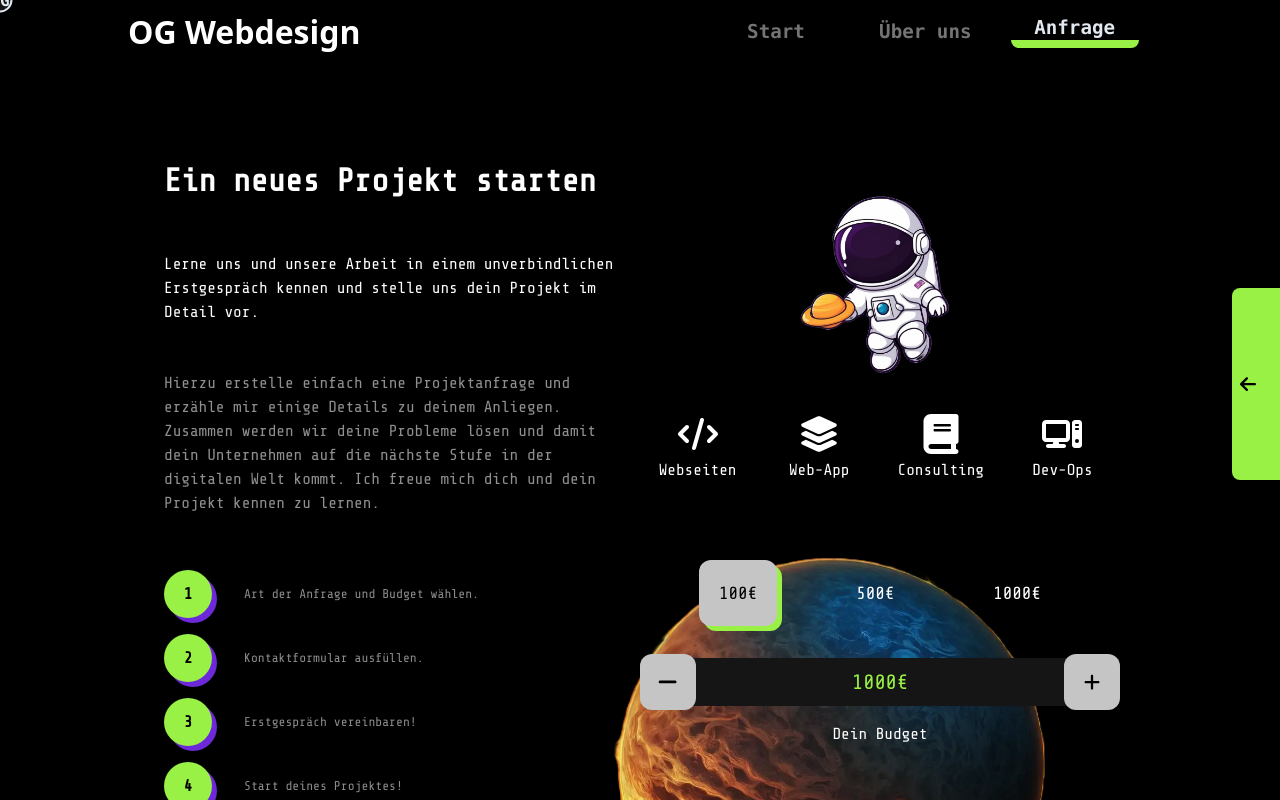
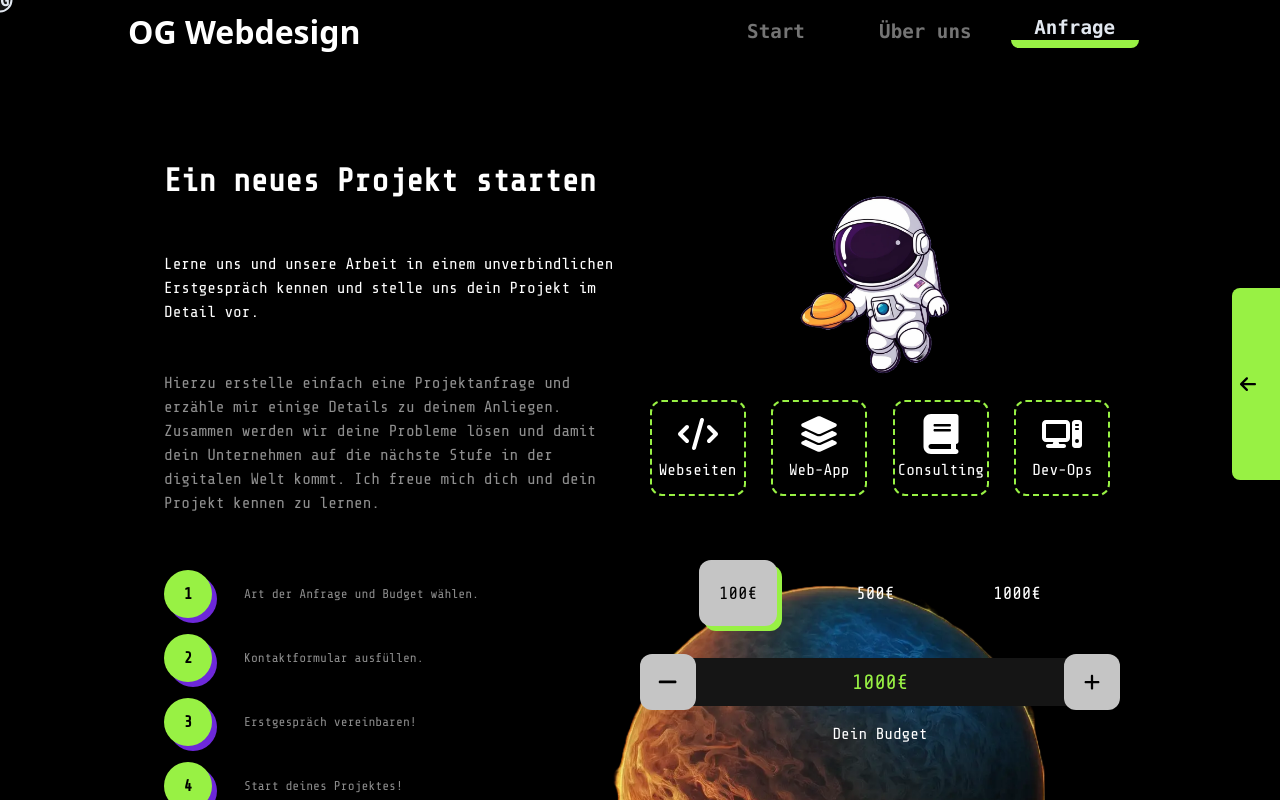
Before and after one commit to OGWebdesign/CompanyPage, a React (Vite) app: page / in a window 1280 px wide. Both pictures are taken after a click on the element "Anfrage". Shown: the top 800 px of the page. Built offline with nearby package versions, Linux system fonts and the light colour scheme.

Commit message:
offer missing things final add

```diff
--- a/src/components/OfferSite/index.tsx
+++ b/src/components/OfferSite/index.tsx
@@ -37,6 +37,8 @@ export const OfferSite = () => {
   const numberToAdd = select100 ? 100 : select500 ? 500 : 1000;
 
   const borderDashed = "border-dashed border-red-500 border-2 duration-500";
+
+  const borderGreenDashed = "border-dashed border-[#98f144] border-2 duration-500";
 
 
   const clickEffect = "bg-[#c5c5c5] shadow-[5px_5px_0px_0px_rgba(152,241,68)]"
@@ -83,9 +85,7 @@ export const OfferSite = () => {
   const sendRequest = async () => {
     setSend(true);
     if (price < 500) {
-      alert("Dein Budget ist zu niedrig. Bitte wähle ein Budget von mindestens 500€ aus.");
       setSend(false);
-      return;
     }
     if (!name || !email || !phone || !message || (select1 == false && select2 == false && select3 == false && select4 == false)) {
       alert("Bitte fülle alle Felder aus!");
@@ -240,7 +240,7 @@ export const OfferSite = () => {
                     setNoTechSelected(false);
                   }
                 }}
-                  className={`${noTechSelected ? borderDashed : ""}  tablet:w-[6rem] tablet:h-[6rem] mobile:w-[5rem] mobile:h-[5rem] ${select1 ? clickEffect : notClicked}  group duration-500 transition-all eas flex flex-col justify-center items-center rounded-xl`}>
+                  className={`${noTechSelected ? borderDashed : borderGreenDashed}  tablet:w-[6rem] tablet:h-[6rem] mobile:w-[5rem] mobile:h-[5rem] ${select1 ? clickEffect : notClicked}  group duration-500 transition-all eas flex flex-col justify-center items-center rounded-xl`}>
                   <div className={`flex justify-center items-center group-hover:fill-black duration-500 ${select1 ? "fill-black" : "fill-white"} `}>
                     <CodeIcon className={`mobile:w-[2rem] mobile:h-[2rem] tablet:w-[2.5rem] tablet:h-[2.5rem]`} />
                   </div>
@@ -256,7 +256,7 @@ export const OfferSite = () => {
                     setNoTechSelected(false);
                   }
                 }}
-                  className={`${noTechSelected ? borderDashed : ""} tablet:w-[6rem] tablet:h-[6rem] mobile:w-[5rem] mobile:h-[5rem] ${select2 ? clickEffect : notClicked}  group duration-500 transition-all eas flex flex-col justify-center items-center rounded-xl`}>
+                  className={`${noTechSelected ? borderDashed : borderGreenDashed} tablet:w-[6rem] tablet:h-[6rem] mobile:w-[5rem] mobile:h-[5rem] ${select2 ? clickEffect : notClicked}  group duration-500 transition-all eas flex flex-col justify-center items-center rounded-xl`}>
                   <div className={`flex justify-center items-center group-hover:fill-black duration-500 ${select2 ? "fill-black" : "fill-white"} `}>
                     <WebAppIcon className="mobile:w-[2rem] mobile:h-[2rem] tablet:w-[2.5rem] tablet:h-[2.5rem]" />
                   </div>
@@ -272,7 +272,7 @@ export const OfferSite = () => {
                     setNoTechSelected(false);
                   }
                 }}
-                  className={`${noTechSelected ? borderDashed : ""} tablet:w-[6rem] tablet:h-[6rem] mobile:w-[5rem] mobile:h-[5rem] ${select3 ? clickEffect : notClicked}  group duration-500 transition-all eas flex flex-col justify-center items-center rounded-xl`}>
+                  className={`${noTechSelected ? borderDashed : borderGreenDashed} tablet:w-[6rem] tablet:h-[6rem] mobile:w-[5rem] mobile:h-[5rem] ${select3 ? clickEffect : notClicked}  group duration-500 transition-all eas flex flex-col justify-center items-center rounded-xl`}>
                   <div className={`flex justify-center items-center group-hover:fill-black duration-500 ${select3 ? "fill-black" : "fill-white"} `}>
                     <BookIcon className="mobile:w-[2rem] mobile:h-[2rem] tablet:w-[2.5rem] tablet:h-[2.5rem]" />
                   </div>
@@ -287,7 +287,7 @@ export const OfferSite = () => {
                     setNoTechSelected(false);
                   }
                 }}
-                  className={`${noTechSelected ? borderDashed : ""} tablet:w-[6rem] tablet:h-[6rem] mobile:w-[5rem] mobile:h-[5rem] ${select4 ? clickEffect : notClicked}  group duration-500 transition-all eas flex flex-col justify-center items-center rounded-xl`}>
+                  className={`${noTechSelected ? borderDashed : borderGreenDashed} tablet:w-[6rem] tablet:h-[6rem] mobile:w-[5rem] mobile:h-[5rem] ${select4 ? clickEffect : notClicked}  group duration-500 transition-all eas flex flex-col justify-center items-center rounded-xl`}>
                   <div className={`flex justify-center items-center group-hover:fill-black duration-500 ${select4 ? "fill-black" : "fill-white"} `}>
                     <ComputerIcon className="mobile:w-[2rem] mobile:h-[2rem] tablet:w-[2.5rem] tablet:h-[2.5rem]" />
                   </div>
@@ -358,7 +358,7 @@ export const OfferSite = () => {
             </div>
           </div>
         </div>
-        <div className="w-full">
+        <div className="w-full mt-[5rem]">
           <div className="w-full flex flex-col mt-5
   mobile:px-2 tablet:px-8
   font-mono">
```
